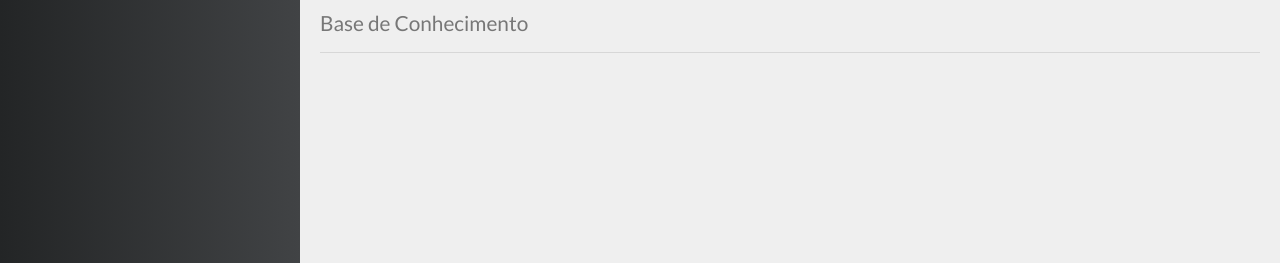
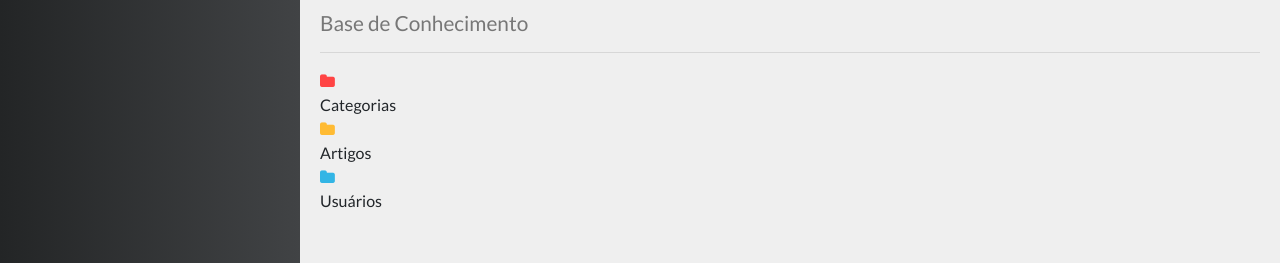
Before and after one commit to Manjor/cursoJavaScript, a Vue app in the folder projeto_Knowledge/frontend/: page / in a window 1280 px wide. Shown: the part 122-385 px from the top of the page. Built offline with nearby package versions, Linux system fonts and the light colour scheme; no server answers.

Commit message:
Projeto Final: Componente - Home #1

```diff
--- a/projeto_Knowledge/frontend/src/App.vue
+++ b/projeto_Knowledge/frontend/src/App.vue
@@ -1,8 +1,7 @@
 <template>
 	<div id="app" :class="{'hide-menu': !isMenuVisible}">
 		<Header title="Cod3r - Base de Conhecimento"
-			:hideToggle="false"
-			:hideUserDropdown="true"/>
+			:hideToggle="false"/>
 		<Menu/>
 		<Content/>
 		<Footer/>
@@ -19,7 +18,7 @@
 export default {
 	name: "App",
 	components: { Header, Menu, Content, Footer },
-	computed: mapState(['isMenuVisible'])
+	computed: mapState(['isMenuVisible','user'])
 }
 </script>
 
--- a/projeto_Knowledge/frontend/src/components/home/Home.vue
+++ b/projeto_Knowledge/frontend/src/components/home/Home.vue
@@ -1,14 +1,39 @@
 <template>
     <div class="home">
         <PageTitle icon="fa fa-home" main="Dashboard" sub="Base de Conhecimento"/>
+        <div class="stats">
+            <Stat title="Categorias" :value="stat.categories" icon="fa fa-folder" color="#ff4444"/>
+            <Stat title="Artigos" :value="stat.categories" icon="fa fa-folder" color="#ffbb33"/>
+            <Stat title="Usuários" :value="stat.categories" icon="fa fa-folder" color="#33b5e5"/>
+        </div>
     </div>
 </template>
 
 <script>
 import PageTitle from '../template/PageTitle'
+import Stat from './Stat'
+
+import axios from 'axios'
+import { baseApiUrl } from '@/global'
 export default {
     name: 'Home',
-    components: { PageTitle }
+    components: { PageTitle, Stat },
+    data: function(){
+        return {
+            stat: {}
+        }
+    },
+    methods: {
+        getStats(){
+            axios.get(`${baseApiUrl}/stats`).then(res =>{
+                this.stat = res.data
+                console.log(res.data)
+            })
+        }
+    },
+    mounted(){
+        this.getStats()
+    }
 }
 </script>
 
--- /dev/null
+++ b/projeto_Knowledge/frontend/src/components/home/Stat.vue
@@ -0,0 +1,27 @@
+<template>
+    <div class="stat">
+        <div class="stat-icon">
+            <i :class="icon" :style="style"></i>
+        </div>
+        <div class="stat-info">
+            <span class="stat-title">{{title}}</span>
+            <span class="stat-value">{{value}}</span>
+        </div>
+    </div>
+</template>
+
+<script>
+export default {
+    name: 'Stat',
+    props:['title','value','icon','color'],
+    computed:{
+        style(){
+            return "color: " + (this.color || "#000")
+        }
+    }
+}
+</script>
+
+<style>
+
+</style>
--- a/projeto_Knowledge/frontend/src/components/template/Header.vue
+++ b/projeto_Knowledge/frontend/src/components/template/Header.vue
@@ -8,7 +8,7 @@
                 {{title}}
             </router-link>
         </h1>
-        <UserDropdown v-if="!hideUserDropdown"/>
+        <UserDropdown/>
     </header>
 </template>
 
--- /dev/null
+++ b/projeto_Knowledge/frontend/src/global.js
@@ -0,0 +1 @@
+export const baseApiUrl = 'http://localhost:3000'
```
